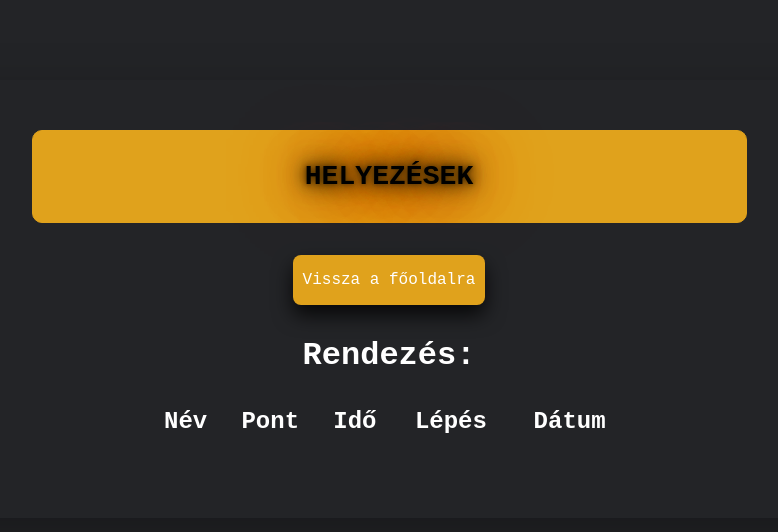
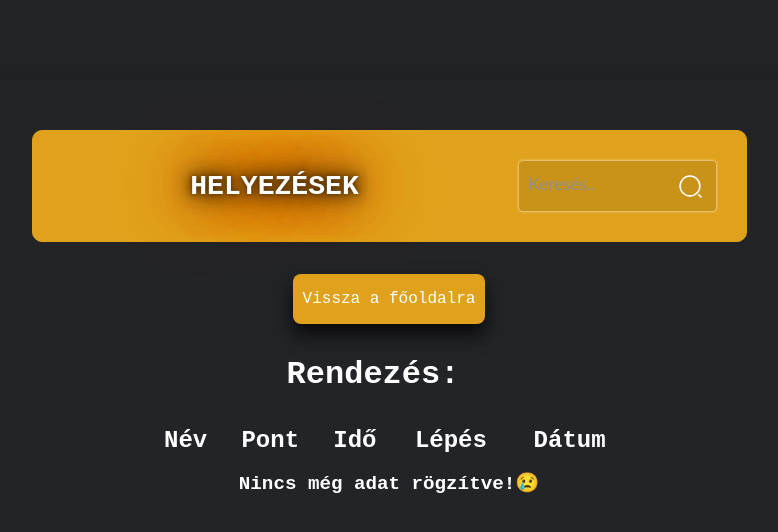
Before and after one commit to hajasattila/AllOut, a plain HTML site: page AllOut/board.html in a window 1280 px wide. Shown: the whole page, without its empty margins (251-1029 px from the left). Drawn offline with Linux system fonts and the light colour scheme.

Commit message:
Add files via upload

```diff
--- a/AllOut/board.html
+++ b/AllOut/board.html
@@ -20,6 +20,19 @@
             <div class="ladder-title">
                 <h1>Helyezések</h1>
             </div>
+            <div class="input-wrapper">
+                <button class="icon">
+                    <svg xmlns="http://www.w3.org/2000/svg" fill="none" viewBox="0 0 24 24" height="25px" width="25px">
+                        <path stroke-linejoin="round" stroke-linecap="round" stroke-width="1.5" stroke="#fff"
+                            d="M11.5 21C16.7467 21 21 16.7467 21 11.5C21 6.25329 16.7467 2 11.5 2C6.25329 2 2 6.25329 2 11.5C2 16.7467 6.25329 21 11.5 21Z">
+                        </path>
+                        <path stroke-linejoin="round" stroke-linecap="round" stroke-width="1.5" stroke="#fff"
+                            d="M22 22L20 20">
+                        </path>
+                    </svg>
+                </button>
+                <input placeholder="Keresés.." class="input" name="text" type="text" id="search">
+            </div>
         </nav>
         <div class="con">
 
@@ -32,6 +45,7 @@
         <div class="table-container">
             <table>
                 <tr>
+
                     <th>Név</th>
                     <th>Pont</th>
                     <th>Idő</th>
@@ -41,6 +55,7 @@
             </table>
             <table id="rankings" class="leaderboard-results">
                 <tbody>
+                    <p id="ures"></p>
                 </tbody>
             </table>
         </div>
--- a/AllOut/css/board.css
+++ b/AllOut/css/board.css
@@ -33,6 +33,8 @@ input[type=date] {
     border: none;
     transition: all 0.2s ease;
     -webkit-transition: all 0.2s ease;
+    border-style: none;
+
 
 }
 
@@ -48,7 +50,7 @@ input[type=date],
     background-color: rgba(0, 0, 0, 0.1);
     border-radius: 4px;
     border: none;
-
+    border-style: none;
 }
 
 /* /end Codepen Specific */
@@ -56,8 +58,6 @@ input[type=date],
 #leaderboard {
     padding: 50px;
     box-shadow: 0 20px 50px rgba(0, 0, 0, 0.3);
-
-
 }
 
 .ladder-nav {
@@ -79,7 +79,9 @@ input[type=date],
     color: black !important;
     text-transform: uppercase;
     text-align: center;
-    padding: auto;
+    justify-content: center;
+    display: flex;
+    margin: 0 auto;
     font-weight: 900;
     text-shadow: 0 0 5px #442f06, 0 0 15px #442f06, 0 0 20px #442f06,
         0 0 40px #442f06, 0 0 60px #ff0000, 0 0 10px #ff8d00, 0 0 98px #ff0000;
@@ -204,16 +206,39 @@ input[type=date],
     box-shadow: 0 10px 20px rgba(0, 0, 0, 0.2);
 }
 
-@media only screen and (max-width: 1200px) {
+p {
+    font-size: 2rem;
+    color: white;
+    font-weight: 700;
+}
+
+@media only screen and (max-width: 1700px) {
     .container-wrap {
         padding: 10px;
         margin: 0 auto;
+    }
+    p{
+        font-size: 1.2rem;
     }
 
     .leaderboard-results thead th {
         padding: 5px;
     }
+
+    p {
+        font-size: 1.2rem;
+    }
 }
+
+@media only screen and (max-width: 771px) {
+    .ladder-title {
+        margin-left: 27%;
+        margin-bottom: 2rem;
+    }
+}
+
+
+
 
 .table-container {
     display: flex;
@@ -277,3 +302,74 @@ input[type=date],
     margin-bottom: 2rem;
 
 }
+
+h1 {
+    color: white;
+    margin-right: 2rem;
+    text-align: center;
+    justify-content: center;
+}
+
+.input-wrapper {
+    display: flex;
+    align-items: center;
+    justify-content: center;
+    gap: 15px;
+    position: relative;
+    border: none;
+}
+
+.input {
+    border-style: none;
+    height: 50px;
+    width: 2rem;
+    padding: 10px;
+    outline: none;
+    border-radius: 50%;
+    transition: .5s ease-in-out;
+    background-color: #7e4fd4;
+    box-shadow: 0px 0px 3px #f3f3f3;
+    padding-right: 40px;
+    color: red;
+    border: none;
+}
+
+.input::placeholder,
+.input {
+    font-family: 'Trebuchet MS', 'Lucida Sans Unicode', 'Lucida Grande', 'Lucida Sans', Arial, sans-serif;
+    font-size: 17px;
+    border: none;
+    color: red;
+}
+
+.input::placeholder {
+    color: #8f8f8f;
+    border: none;
+}
+
+.icon {
+    display: flex;
+    align-items: center;
+    justify-content: center;
+    position: absolute;
+    right: 0px;
+    cursor: pointer;
+    width: 50px;
+    height: 50px;
+    outline: none;
+    border-style: none;
+    border-radius: 50%;
+    pointer-events: painted;
+    background-color: transparent;
+    transition: .2s linear;
+}
+
+.icon:focus~.input,
+.input:focus {
+    transform: scale(1.05);
+    box-shadow: none;
+    border-radius: 0px;
+    background-color: transparent;
+    border-bottom: 3px solid #7e4fd4;
+    transition: all 500ms cubic-bezier(0, 0.110, 0.35, 2);
+}
--- a/AllOut/css/game.css
+++ b/AllOut/css/game.css
@@ -5,7 +5,6 @@
     padding: 0;
     box-sizing: border-box;
     font-family: 'VT323', monospace;
-    overflow: hidden;
 }
 
 body {
@@ -64,7 +63,7 @@ body {
     color: white;
     font-size: 12px;
     z-index: 1;
-    margin-top: 1rem;
+    margin-top: 0.5rem;
 }
 
 .container .card .box .content h3 {
@@ -74,6 +73,8 @@ body {
     z-index: 1;
     transition: 0.5s;
     font-weight: 900;
+    margin-top: 2rem;
+    margin-bottom: 1rem;
 }
 
 .container .card:hover .box .content h3 {
@@ -85,7 +86,7 @@ body {
     display: block;
     padding: 12px 0.1px;
     background: #e0a21c;
-    margin-top: 1.5rem;
+    margin-top: 1rem;
     text-decoration: none;
     border-radius: 0.5rem;
     font-weight: 400;
@@ -213,7 +214,7 @@ input:focus~.input-border {
     width: 35%;
     justify-content: center;
     margin: 0 auto;
-    margin-top: 1.5rem;
+    margin-top: 1rem;
 }
 
 .backa:hover {
@@ -232,9 +233,8 @@ input:focus~.input-border {
     margin: 0 auto;
     background-position: center center;
     background-size: 100% 100%;
-    /* fill container without losing aspect ratio */
     perspective: 200px;
-    margin-top: 1.5rem;
+    margin-top: 1rem;
     justify-content: center;
 }
 
@@ -242,7 +242,7 @@ input:focus~.input-border {
     width: 50px;
     height: 50px;
     float: left;
-    background: #76829a;
+    background: #566075ed;
     transition: all 0.1s;
     backface-visibility: visible;
     border: 0.5px solid rgba(0, 0, 0, 0.212)
@@ -321,7 +321,7 @@ input:focus~.input-border {
     color: white;
     font-weight: 700;
     font-size: 1.2rem;
-    margin-top: 3r;
+    margin-top: 1rem;
 }
 
 @media only screen and (max-width: 600px) {
@@ -394,69 +394,83 @@ h4 {
     justify-content: center;
     text-align: center;
     margin: 0 auto;
-    padding: 0.5rem 0.5rem;
+    padding: 0.2rem 0.2rem;
 }
 
 #fileInput {
     transition: 0.5s ease;
-    margin: 0 auto;
     text-align: center;
     justify-content: center;
     color: white;
     font-weight: 500;
 }
 
-@media only screen and (max-width: 1800px) {
+@media only screen and (max-width: 1700px) {
     .container {
-        max-width: 210%;
+        width: 100%;
+        max-width: 500px;
         margin: auto;
         justify-content: center;
         text-align: center;
+        overflow-y: scroll;
+        overflow-x: hidden;
+    }
+
+    h2 {
+        font-size: 1rem;
+    }
+
+    .container .card .box .content h3 {
+        margin-top: 1rem;
+        font-size: 1.5rem;
     }
 
     .container .card {
-        min-width: 26rem;
-        height: 52rem;
-        padding: 50%;
-
-    }
-
-    h3,
-    h2,
-    .content,
-    .game-stats {
-        font-size: 1rem;
-        margin: 0 auto;
+        width: 50%;
+        max-width: 50%;
+        height: auto;
+        padding: 25rem;
     }
 
     #container {
         margin: 0 auto;
         justify-content: center;
         text-align: center;
-        margin-top: 1.5rem;
+        margin-top: 0.3rem;
     }
-
 
     .container .card .box .content a {
         justify-content: center;
         display: inline-block;
         margin-right: 2rem;
-        margin: 2rem 2rem;
+        margin: 1rem 1rem;
         padding: 1rem;
     }
 
+    .mute-icon {
+        position: absolute;
+        top: 2rem;
+        right: 13rem;
+    }
 
+
+    .loader {
+        position: absolute;
+        top: 0.5rem;
+        left: 13rem;
+    }
 }
 
 input[type=file]::file-selector-button {
     margin-right: 20px;
     border: none;
     background: #084cdf;
-    padding: 10px 20px;
+    padding: 10px 15px;
     border-radius: 10px;
     color: #fff;
     cursor: pointer;
     transition: 0.5s ease-in-out;
+    margin-bottom: 1rem;
 }
 
 input[type=file]::file-selector-button:hover {
--- a/AllOut/js/board.js
+++ b/AllOut/js/board.js
@@ -1,9 +1,14 @@
 // Get the leaderboard table and tbody elements
 const leaderboardTable = document.getElementById('rankings');
 const leaderboardTbody = leaderboardTable.querySelector('tbody');
+const empty = document.getElementById('ures');
 
 // Retrieve the game results from localStorage
 const gameResults = JSON.parse(localStorage.getItem('gameResults')) || [];
+// Check if gameResults is empty, if so display a message
+if (gameResults.length === 0) {
+    empty.innerHTML = 'Nincs még adat rögzítve!😢';
+}
 
 // Create a function to sort the game results by a given column and update the leaderboard table
 const sortByColumn = (columnName) => {
@@ -58,9 +63,10 @@ headers.forEach((header) => {
 });
 
 // Create a function to render the leaderboard table based on the game results
-const renderLeaderboard = () => {
+const renderLeaderboard = (searchText) => {
     leaderboardTbody.innerHTML = '';
     gameResults.forEach((result) => {
+        if (result.username.toLowerCase().includes(searchText.toLowerCase())) {
             const row = document.createElement('tr');
             const nameCell = document.createElement('td');
             nameCell.textContent = result.username;
@@ -83,8 +89,16 @@ const renderLeaderboard = () => {
             row.appendChild(dateCell);
 
             leaderboardTbody.appendChild(row);
+        }
     });
 };
 
 // Call the renderLeaderboard function to initially render the leaderboard table
-renderLeaderboard();
+renderLeaderboard('');
+
+// Add an input event listener to the search input element to dynamically update the leaderboard table based on the search text
+const searchInput = document.getElementById('search');
+searchInput.addEventListener('input', () => {
+    const searchText = searchInput.value.trim();
+    renderLeaderboard(searchText);
+});
```
Also changed, not shown: AllOut/game.html (+3 -2 lines), AllOut/hard.html (+1 -1 lines), AllOut/medium.html (+1 -1 lines). Lines whose indentation alone changed are shown as unchanged.
